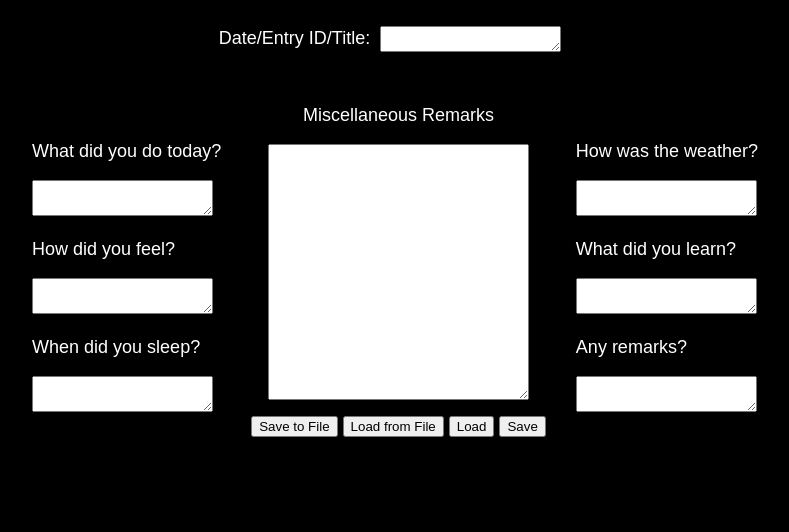
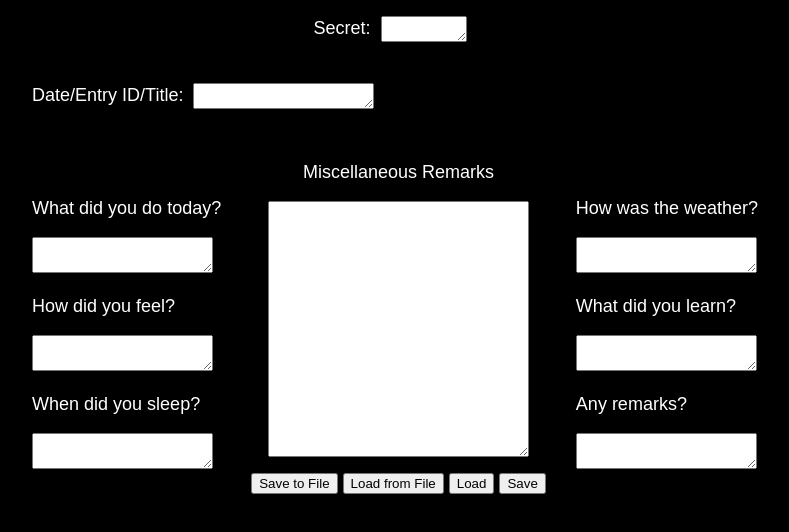
Before and after one commit to circicircorum/pue, a website: page public/index.html in a window 1280 px wide. Shown: the whole page, without its empty margins (245-1034 px from the left). Drawn offline with Linux system fonts and the light colour scheme.

Commit message:
updated files

```diff
--- a/public/index.html
+++ b/public/index.html
@@ -7,22 +7,27 @@
 </head>
 
 <body>
-    <div id="qyh">
-        <div id="qav">
-            <p>Date/Entry ID/Title: </p>
-            <!--<input type="text">-->
+    <div id="qyh" class="eyl-container-vert">
+        <div id="cst" class="eyl-container-horz">
+            <p>Secret: </p>
             <textarea></textarea>
         </div>
-        <div id="fho">
-            <div id="otb">
+        <div id="fnj" class="eyl-container-horz">
+            <div id="qav" class="eyl-container-horz">
+                <p>Date/Entry ID/Title: </p>
+                <textarea></textarea>
+            </div>
+        </div>
+        <div id="fho" class="eyl-container-horz">
+            <div id="otb" class="eyl-container-vert">
                 <div id="otb-gwd"></div>
             </div>
 
-            <div id="dbq">
+            <div id="dbq" class="eyl-container-vert">
                 <div id="dbq-gwd"></div>
             </div>
 
-            <div id="gxb">
+            <div id="gxb" class="eyl-container-vert">
                 <p>Miscellaneous Remarks</p>
                 <textarea id="gxbDataInput" rows="10" cols="30"></textarea>
 
--- a/public/script.js
+++ b/public/script.js
@@ -2,6 +2,9 @@
 /* Aii */
 function getAii() {
     gxbText = "Miscellaneous Remarks: " + document.getElementById('gxbDataInput').value;
+
+    qav = document.getElementById('qav');
+    title = "Title: " + qav.getElementsByTagName('textarea')[0].value + "\n";
 
     otb = document.getElementById('otb');
     otbRizList = Array.from(otb.getElementsByClassName('riz'));
@@ -17,7 +20,7 @@ function getAii() {
         rizzes += rizQuestion + "\n" + rizAnswer + "\n";
     }
 
-    concatText = rizzes + gxbText;
+    concatText = title + rizzes + gxbText;
 
     return concatText;
 }
@@ -36,31 +39,16 @@ function saveToLocal() {
     link.click();
 }
 
-function downloadRemote() {
-    // Assuming you have a server-side endpoint for downloading data
-    // You can use fetch or any other method to download data from the server
-    // Example using fetch:
-    fetch('/gxb_remote_data')
-        .then(response => response.text())
-        .then(data => {
-            const blob = new Blob([data], { type: 'text/csv' });
-            const link = document.createElement('a');
-            link.href = URL.createObjectURL(blob);
-            link.download = 'remote_data.csv';
-            link.click();
-        });
-}
-
 function loadFromFile() {
     const input = document.createElement('input');
     input.type = 'file';
     input.accept = '.csv';
 
-    input.addEventListener('change', function() {
+    input.addEventListener('change', function () {
         const file = this.files[0];
         const reader = new FileReader();
 
-        reader.onload = function() {
+        reader.onload = function () {
             //document.getElementById('gxbDataInput').value = reader.result;
             setAii(reader.result);
         };
@@ -72,9 +60,6 @@ function loadFromFile() {
 }
 
 function loadFromServer() {
-    // Assuming you have a server-side endpoint for fetching data
-    // You can use fetch or any other method to get data from the server
-    // Example using fetch:
     fetch('/gxb_remote_data')
         .then(response => response.text())
         .then(data => {
@@ -89,9 +74,6 @@ function saveToRemote() {
     /*const data = document.getElementById('gxbDataInput').value;*/
     const data = getAii();
 
-    // Assuming you have a server-side endpoint for saving data remotely
-    // You can use fetch or any other method to send data to the server
-    // Example using fetch:
     fetch('/gxb_remote_data', {
         method: 'POST',
         /*
@@ -110,14 +92,7 @@ function saveToRemote() {
         });
 }
 
-
-/* Otb and Dbq */
-// otbGwd = document.getElementById('otb-gwd');
-// otbGwd.addEventListener("load", otber);
-// otber();
-
-// body = document.getElementsByTagName("body");
-window.onload = function() {
+window.onload = function () {
     otber();
     dbqer();
 };
@@ -138,7 +113,6 @@ function otber() {
     }
 }
 
-//dbqer();
 function dbqer() {
     prompts = ["How was the weather?",
         "What did you learn?",
--- a/public/styles.css
+++ b/public/styles.css
@@ -10,19 +10,45 @@ body {
     font-family: Arial, Helvetica, sans-serif;
 }
 
-#fho {
+.eyl-container-horz {
     display: flex;
     flex-direction: row;
     justify-content: center;
     align-items: center;
+}
+
+.eyl-container-vert {
+    display: flex;
+    flex-direction: column;
+    justify-content: center;
+    align-items: center;
+}
+
+#fnj {
+    justify-content: space-between;
+    width: 100%;
+}
+
+#qav {
+    padding: 10px;
+}
+
+#qav textarea {
+    height: 20px;
+    margin: 10px;
+}
+
+#cst textarea {
+    height: 20px;
+    width: 80px;
+    margin: 10px;
+}
+
+#fho {
     flex-wrap: wrap;
 }
 
 #gxb {
-    display: flex;
-    flex-direction: column;
-    justify-content: center;
-    align-items: center;
     padding: 10px;
 }
 
@@ -35,18 +61,10 @@ body {
 }
 
 #otb {
-    display: flex;
-    flex-direction: column;
-    justify-content: center;
-    align-items: center;
     padding: 10px;
 }
 
 #dbq {
-    display: flex;
-    flex-direction: column;
-    justify-content: center;
-    align-items: center;
     padding: 10px;
     order: 3;
 }
@@ -56,23 +74,3 @@ body {
         order: 0;
     }
 }
-
-#qyh {
-    display: flex;
-    flex-direction: column;
-    justify-content: center;
-    align-items: center;
-}
-
-#qav {
-    display: flex;
-    flex-direction: row;
-    justify-content: center;
-    align-items: center;
-    padding: 10px;
-}
-
-#qav textarea {
-    height: 20px;
-    margin: 10px;
-}
```
Lines whose indentation alone changed are shown as unchanged.
